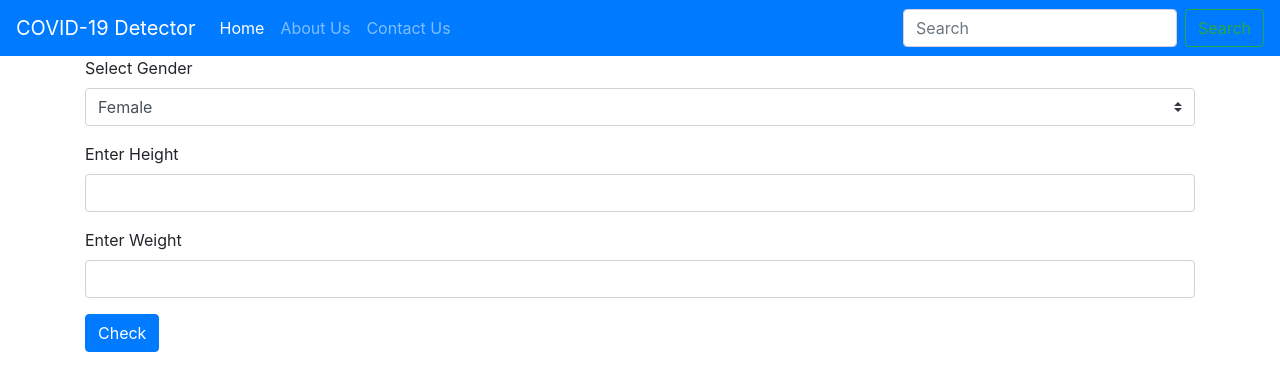
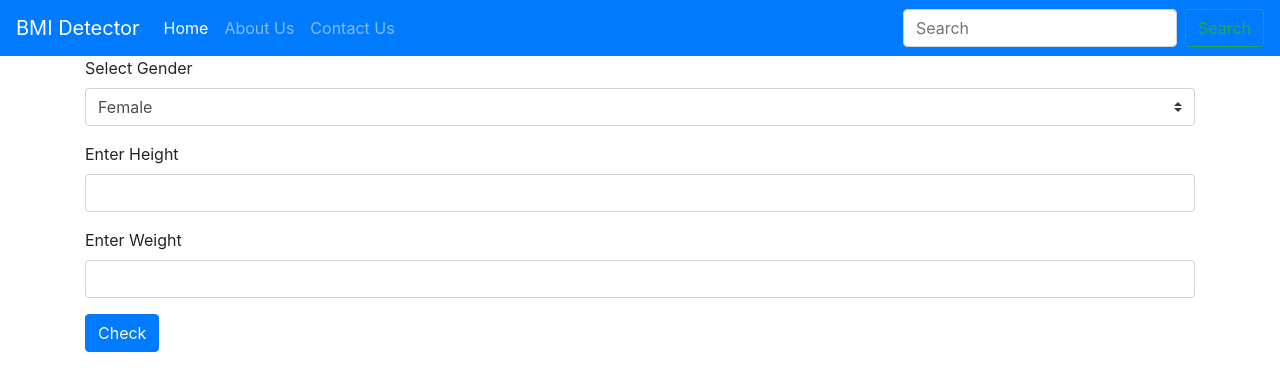
Before and after one commit to rishibi16/BMI-Predictor, a Flask app: page / in a window 1280 px wide. Shown: the top 391 px of the page. Run offline with Flask 2, Linux system fonts and the light colour scheme; parts of the project's set-up code (start-up, migrations or seed data) failed here and were passed over; some libraries are stand-ins or nearby versions.

Commit message:
Update index.html

```diff
--- a/templates/index.html
+++ b/templates/index.html
@@ -19,7 +19,7 @@
 
 <body>
     <nav class="navbar navbar-expand-lg navbar-dark bg-primary">
-        <a class="navbar-brand" href="#">COVID-19 Detector</a>
+        <a class="navbar-brand" href="#">BMI Detector</a>
         <button class="navbar-toggler" type="button" data-toggle="collapse" data-target="#navbarSupportedContent" aria-controls="navbarSupportedContent" aria-expanded="false" aria-label="Toggle navigation">
     <span class="navbar-toggler-icon"></span>
   </button>
```
